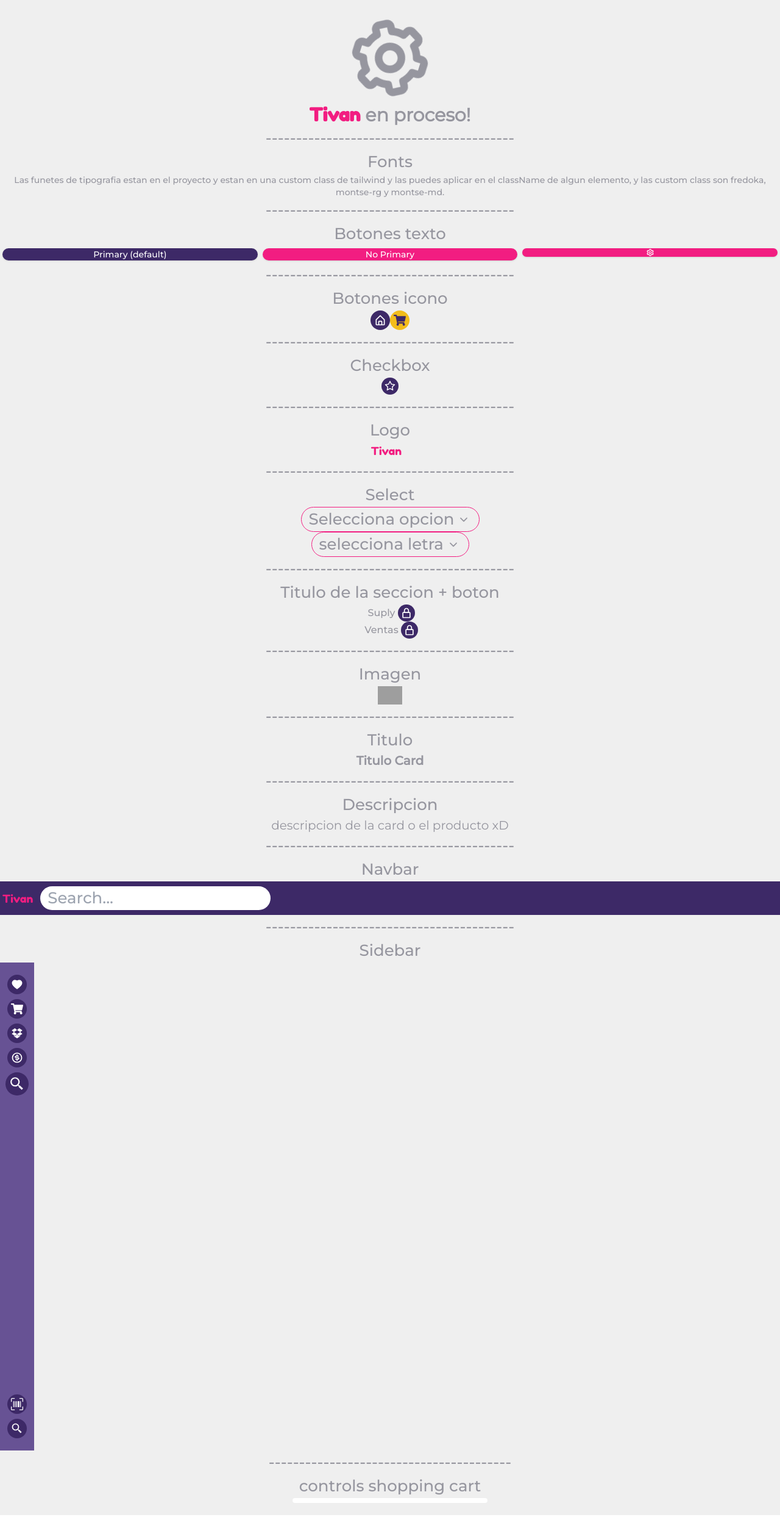
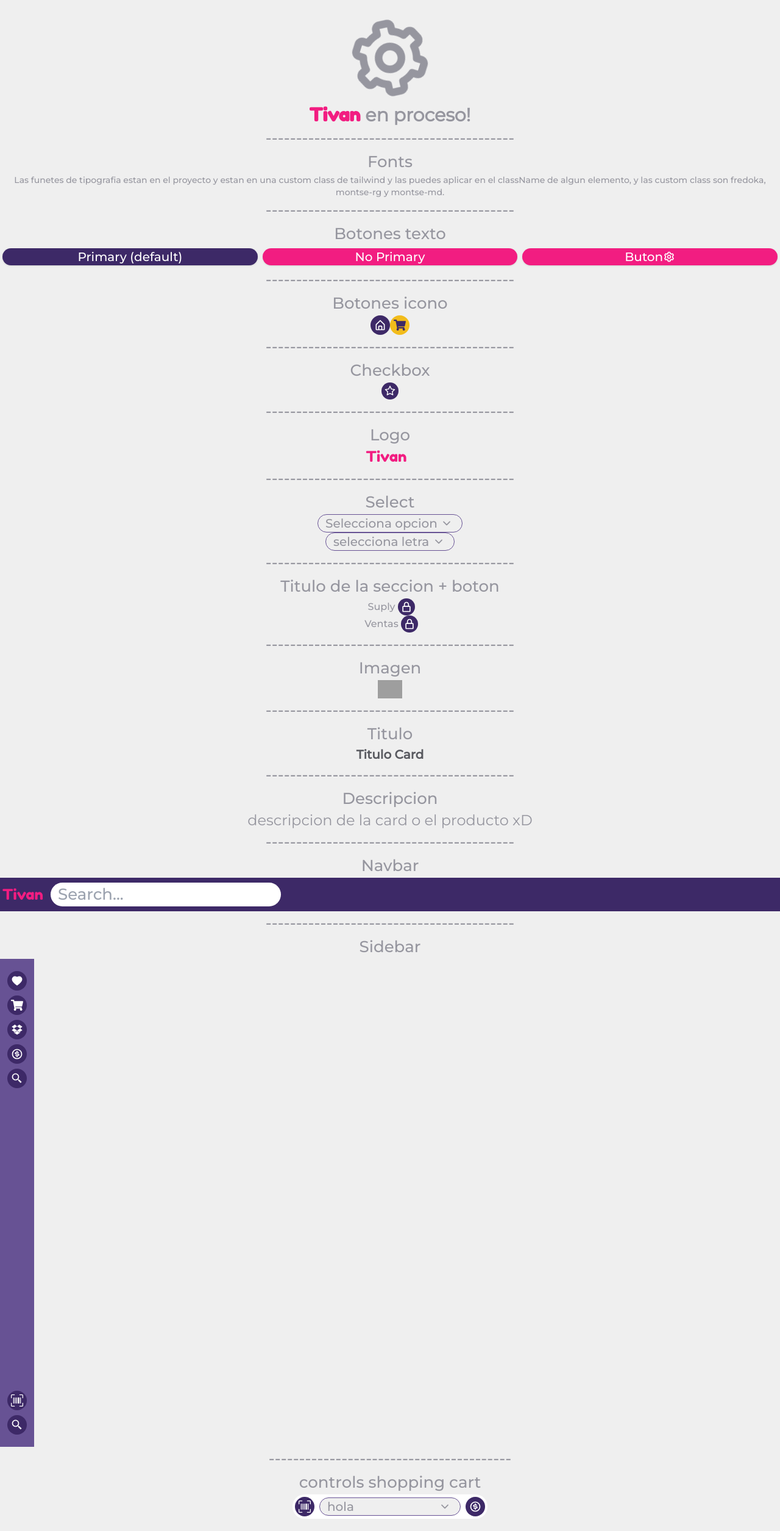
Before and after one commit to odonML/tivan-frontend, a React (Create React App) app: page / in a window 1280 px wide. Shown: the whole page at 61% size. Before the commit the page ends 2484 px from the top, so only its background shows below. Built offline with nearby package versions, Linux system fonts and the light colour scheme; grey boxes are pictures that could not be loaded.

Commit message:
controls shopping and events

```diff
--- a/src/App.js
+++ b/src/App.js
@@ -48,6 +48,39 @@ function App() {
       value: "b",
     },
   ];
+
+  const buttonsOfPages = [
+    {
+      id: "01",
+      text: "Suply",
+      icon: <BiSearchAlt2 size={20} />,
+      action: () => console.log("Suply"),
+    },
+    {
+      id: "02",
+      text: "Ventas",
+      icon: <RiMoneyDollarCircleLine size={20} />,
+      action: () => console.log("Ventas"),
+    },
+    {
+      id: "03",
+      text: "Inventario",
+      icon: <AiOutlineDropbox size={20} />,
+      action: () => console.log("Inventario"),
+    },
+    {
+      id: "04",
+      text: "Carrito",
+      icon: <FaShoppingCart size={20} />,
+      action: () => console.log("Carrito"),
+    },
+    {
+      id: "05",
+      text: "Faboritos",
+      icon: <AiFillHeart size={20} />,
+      action: () => console.log("Favoritos"),
+    },
+  ];
   return (
     <div className="App">
       <header className="App-header bg-gray-3 text-gray-1 py-5">
@@ -67,18 +100,26 @@ function App() {
         -----------------------------------------
         <p>Botones texto</p>
         <div className="w-full flex flex-wrap md:flex-nowrap">
-          <ButtonText>Primary (default)</ButtonText>
-          <ButtonText primary={false} fontSize="text-lg">
+          <ButtonText click={() => console.log("boton default")}>
+            Primary (default)
+          </ButtonText>
+          <ButtonText
+            bgColor="bg-pink-0"
+            fontSize="text-lg"
+            click={() => console.log("boton")}
+          >
             No Primary
           </ButtonText>
           <ButtonText
             id="btnIcon"
-            primary={false}
-            fontSize="text-sm"
-            reverse={true}
-            click={() => help("boton texto")}
+            bgColor="bg-pink-0"
+            fontSize="text-2xl"
+            flexDirection="flex-row-reverse"
+            click={(e) => console.log("boton + icono", e)}
             icon={<BiCog />}
-          ></ButtonText>
+          >
+            Buton
+          </ButtonText>
         </div>
         -----------------------------------------
         <p>Botones icono</p>
@@ -157,14 +198,7 @@ function App() {
         -----------------------------------------
         <p>Sidebar</p>
         <div className="w-full md:h-screen">
-          <Sidebar>
-            <div className="w-full flex items-center justify-around md:flex-col-reverse md:gap-2 md:w-auto">
-              <ButtonIcon icon={<BiSearchAlt2 />} />
-              <ButtonIcon icon={<RiMoneyDollarCircleLine size={20} />} />
-              <ButtonIcon icon={<AiOutlineDropbox size={20} />} />
-              <ButtonIcon icon={<FaShoppingCart size={20} />} />
-              <ButtonIcon icon={<AiFillHeart size={20} />} />
-            </div>
+          <Sidebar buttonsOfPages={buttonsOfPages}>
             <div className="hidden md:flex md:flex-col md:items-center md:gap-2">
               <ButtonIcon icon={<BsUpcScan size={20} />} />
               <ButtonIcon icon={<BiSearchAlt2 size={20} />} />
@@ -175,11 +209,10 @@ function App() {
         <p>controls shopping cart</p>
         <div className="w-80">
           <ControlsShopping
-            iconLeft={<ButtonIcon icon={<BsUpcScan />} />}
-            middle={
-              <Select options={op} fontSize="text-lg" msj="Selecciona opcion" />
-            }
-            iconRight={<ButtonIcon icon={<RiMoneyDollarCircleLine />} />}
+            actionBtnLeft={() => console.log("scaner")}
+            actionBtnRight={() => console.log("cobro")}
+            selectAction={(e) => console.log("seleccion: ", e.target.value)}
+            selectOptions={op2}
           />
         </div>
       </header>
--- a/src/components/shared/ButtonIcon.js
+++ b/src/components/shared/ButtonIcon.js
@@ -5,9 +5,6 @@ function ButtonIcon({
   id = null,
   bgColor = "bg-purple-0",
   txColor = "text-white",
-  display = "flex",
-  alingItem = "items-center",
-  justifyContent = "justify-center",
   icon = null,
   click = null,
 }) {
@@ -19,7 +16,7 @@ function ButtonIcon({
     <button
       id={id}
       type={type ? "button" : "submit"}
-      className={`w-fit h-fit p-1.5 ${display} ${alingItem} ${justifyContent} ${bgColor} ${txColor} ease-out duration-300 rounded-full hover:bg-purple-0 hover:text-pink-0`}
+      className={`w-fit h-fit p-1.5 flex items-center justify-center ${bgColor} ${txColor} ease-out duration-300 rounded-full hover:bg-purple-0 hover:text-pink-0`}
       onClick={(e) => handleClick(e)}
     >
       {icon}
--- a/src/components/shared/ButtonText.js
+++ b/src/components/shared/ButtonText.js
@@ -4,17 +4,8 @@ function ButtonText({
   id = null,
   children = null,
   type = true,
-  hover = true,
-  primary = true,
-  flex = "flex",
-  flexDirection = "flex-row",
-  alingItem = "items-center",
-  justifyContent = "justify-center",
-  radio = "rounded-full",
-  fontSize = "text-base",
+  bgColor = "bg-purple-0",
   txColor = "text-white",
-  transitionTaiming = "ease-out",
-  transitionDuration = "duration-300",
   click = null,
   icon = null,
 }) {
@@ -25,21 +16,8 @@ function ButtonText({
     <button
       id={id}
       type={type ? "button" : "submit"}
-      className={`w-full h-fit m-1 shadow hover:shadow-md md:text-md sm:text-sm hover:outline-1 hover:bg-transparent
-      ${flex} ${flexDirection} ${alingItem} ${justifyContent} ${radio}
-      ${txColor} ${fontSize} ${transitionTaiming} ${transitionDuration} ${
-        primary
-          ? `bg-purple-0 ${
-              hover
-                ? "hover:text-purple-0 hover:outline hover:outline-purple-0 hover:outline-offset-0 hover:shadow-purple-0/40"
-                : ""
-            }`
-          : `bg-pink-0 ${
-              hover
-                ? "hover:text-pink-0 hover:outline hover:outline-pink-0 hover:outline-offset-0 hover:shadow-pink-0/40"
-                : ""
-            }`
-      }`}
+      className={`w-full h-fit m-1 shadow hover:shadow-md md:text-md sm:text-sm hover:outline-1
+      flex items-center justify-center rounded-full ${bgColor} ${txColor} text-sm ease-out duration-300 md:text-lg lg:text-xl`}
       onClick={(e) => handleClick(e)}
     >
       {children}
--- a/src/components/shared/CardDescription.js
+++ b/src/components/shared/CardDescription.js
@@ -1,13 +1,9 @@
 import React from "react";
 
-function CardDescription({
-  text,
-  txColor = "text-gray-1",
-  fontSize = "text-lg",
-}) {
+function CardDescription({ text, txColor = "text-gray-1" }) {
   return (
     <p
-      className={`montse-rg ${txColor} ${fontSize} md:text-base lg:text-lg xl:text-xl`}
+      className={`montse-rg ${txColor} text-sm md:text-lg lg:text-xl xl:text-2xl`}
     >
       {text}
     </p>
--- a/src/components/shared/CardTitle.js
+++ b/src/components/shared/CardTitle.js
@@ -1,8 +1,10 @@
 import React from "react";
 
-function CardTitle({ text }) {
+function CardTitle({ text = "", txColor = "text-gray-0" }) {
   return (
-    <p className="font-bold montse-md capitalize text-sm md:text-base lg:text-lg xl:text-xl">
+    <p
+      className={`font-bold montse-md capitalize ${txColor} text-sm md:text-base lg:text-lg xl:text-xl`}
+    >
       {text}
     </p>
   );
--- a/src/components/shared/ControlsShopping.js
+++ b/src/components/shared/ControlsShopping.js
@@ -1,18 +1,31 @@
 import React from "react";
+import { BsUpcScan } from "react-icons/bs";
+import { RiMoneyDollarCircleLine } from "react-icons/ri";
+import ButtonIcon from "./ButtonIcon";
+import Select from "./Select";
 
 function ControlsShopping({
   bgColor = "bg-white",
-  radio = "rounded-full",
-  display = "flex",
-  alingItems = "items-center",
-  children = null,
+  reverse = false,
+  actionBtnLeft = null,
+  actionBtnRight = null,
+  selectAction = null,
+  selectOptions = [],
 }) {
   return (
-    <div className={`w-full p-1 ${radio} ${display} ${alingItems} ${bgColor}`}>
-      {/* {iconLeft}
-      <div className="w-full px-2 flex items-center border">{middle}</div>
-      {iconRight} */}
-      {children}
+    <div
+      className={`w-full p-1 rounded-full flex items-center ${
+        reverse ? "flex-row-reverse" : "flex-row"
+      } ${bgColor}`}
+    >
+      <ButtonIcon icon={<BsUpcScan size={20} />} click={actionBtnLeft} />
+      <div className="w-full px-2 flex items-center">
+        <Select msj="hola" options={selectOptions} action={selectAction} />
+      </div>
+      <ButtonIcon
+        icon={<RiMoneyDollarCircleLine size={20} />}
+        click={actionBtnRight}
+      />
     </div>
   );
 }
--- a/src/components/shared/Logo.js
+++ b/src/components/shared/Logo.js
@@ -1,7 +1,11 @@
 import React from "react";
 
-function Logo({ children }) {
-  return <p className="text-pink-0 text-lg mr-3 fredoka">{children}</p>;
+function Logo({ children, txColor = "text-pink-0" }) {
+  return (
+    <p className={`mr-3 fredoka ${txColor} text-lg md:text-xl lg:text-2xl`}>
+      {children}
+    </p>
+  );
 }
 
 export default Logo;
--- a/src/components/shared/Select.js
+++ b/src/components/shared/Select.js
@@ -1,15 +1,26 @@
 import React from "react";
 import { IoIosArrowDown } from "react-icons/io";
 
-function Select({ options, msj, fontSize = "text-sm" }) {
+function Select({
+  id = "",
+  selectName = "select",
+  options = [],
+  msj = "",
+  action = null,
+}) {
+  const handleChange = (e) => {
+    if (action != null) action(e);
+  };
   return (
     <div className={` w-full relative flex items-center`}>
       <select
-        name="select"
-        className={`w-full appearance-none border px-3 pr-10 border-pink-0 bg-gray-3 focus:bg-gray-3 focus:outline-none rounded-full ${fontSize}`}
+        id={id}
+        name={selectName}
+        className={`w-full appearance-none border border-purple-1 px-3 pr-10 bg-gray-3 focus:bg-gray-3 focus:outline-none rounded-full text-base md:text-lg lg:text-xl `}
         defaultValue={0}
+        onChange={(e) => handleChange(e)}
       >
-        <option value={0} selected disabled>
+        <option value={0} disabled>
           {msj}
         </option>
         {options.map((item) => (
--- a/src/components/shared/Sidebar.js
+++ b/src/components/shared/Sidebar.js
@@ -1,10 +1,20 @@
 import React from "react";
+import ButtonIcon from "./ButtonIcon";
 
-function Sidebar({ children, bgColor = "bg-purple-1" }) {
+function Sidebar({ children, buttonsOfPages = [] }) {
   return (
     <div
-      className={`w-full h-full py-2 ${bgColor} flex items-center justify-between md:w-14 md:py-5 md:flex-col`}
+      className={` w-full h-full py-2 bg-purple-1  flex items-center justify-between md:w-14 md:py-5 md:flex-col`}
     >
+      <div className="w-full flex items-center justify-around md:flex-col-reverse md:gap-2 md:w-auto">
+        {buttonsOfPages.map((button) => (
+          <ButtonIcon
+            key={button.id}
+            icon={button.icon}
+            click={button.action}
+          />
+        ))}
+      </div>
       {children}
     </div>
   );
```
